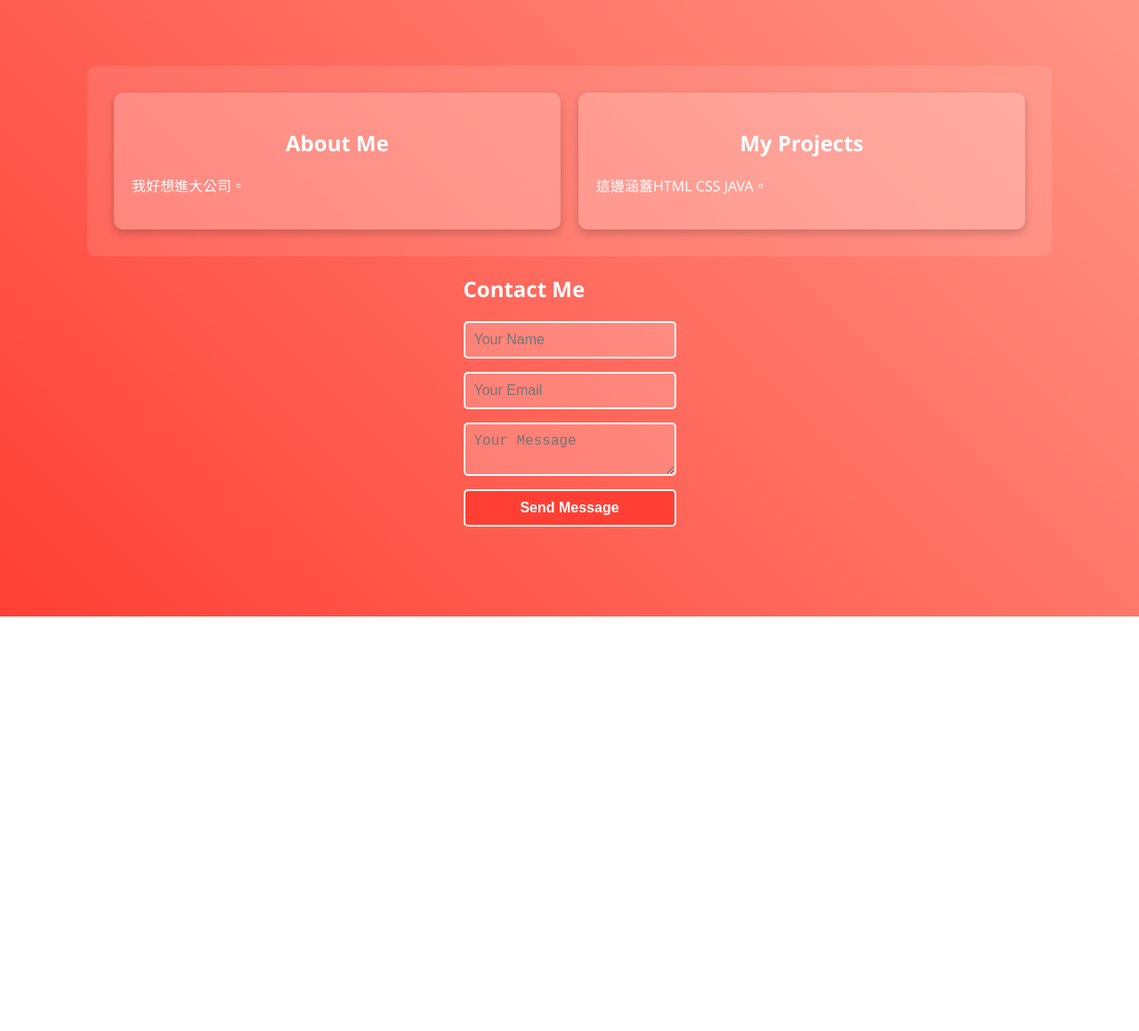
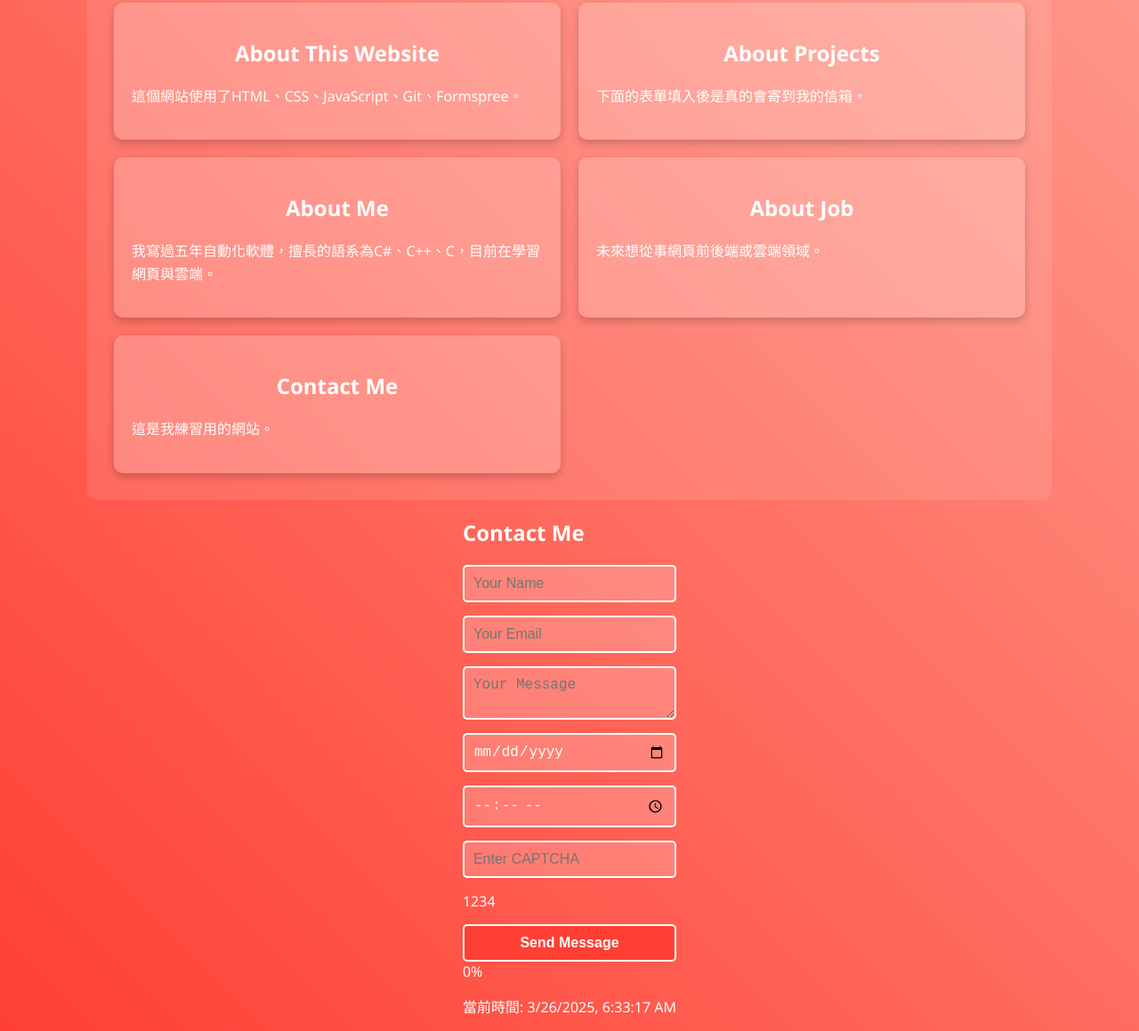
Before and after one commit to Bela-git/repp, a plain HTML site: page index.html in a window 1280 px wide. Shown: the part 107-1266 px from the top of the page at 89% size. Before the commit the page ends 800 px from the top, so only its background shows below. Drawn offline with Linux system fonts and the light colour scheme.

Commit message:
加入多個卡片

```diff
--- a/index.html
+++ b/index.html
@@ -189,47 +189,103 @@
     <!-- 主頁面內容 -->
     <div class="container">
         <div class="card">
-            <h2>About Me</h2>
+            <h2>About This Website</h2>
             <p>
-                我好想進大公司。
+                這個網站使用了HTML、CSS、JavaScript、Git、Formspree。
             </p>
         </div>
         <div class="card">
-            <h2>My Projects</h2>
+            <h2>About Projects</h2>
             <p>
-                這邊涵蓋HTML CSS JAVA。
+                下面的表單填入後是真的會寄到我的信箱。
+            </p>
+        </div>
+          <!-- 第三個卡片 -->
+    <div class="card">
+        <h2>About Me</h2>
+        <p>
+            我寫過五年自動化軟體，擅長的語系為C#、C++、C，目前在學習網頁與雲端。
+        </p>
+    </div>
+
+    <!-- 第四個卡片 -->
+    <div class="card">
+        <h2>About Job</h2>
+        <p>
+            未來想從事網頁前後端或雲端領域。
+        </p>
+    </div>
+
+
+    <!-- 第六個卡片 -->
+    <div class="card">
+        <h2>Contact Me</h2>
+        <p>
+            這是我練習用的網站。
         </p>
     </div>
     </div>
 
-    <!-- 聯繫表單 -->
+   <!-- 表單與進度條 -->
    <section id="contact">
     <h2>Contact Me</h2>
-        <form action="https://formspree.io/f/mrbplrpz" method="POST">
+    <form id="contactForm" action="https://formspree.io/f/mrbplrpz" method="POST">
         <input type="text" id="name" name="name" placeholder="Your Name" required />
         <input type="email" id="email" name="email" placeholder="Your Email" required />
         <textarea id="message" name="message" placeholder="Your Message" required></textarea>
+
+        <!-- 日期與時間輸入 -->
+        <input type="date" id="date" name="date" required />
+        <input type="time" id="time" name="time" required />
+
+        <!-- 驗證碼輸入 -->
+        <input type="text" id="captcha" name="captcha" placeholder="Enter CAPTCHA" required />
+        <div id="captchaImage">1234</div> <!-- 假的驗證碼顯示 -->
+
         <input type="submit" value="Send Message" />
     </form>
+
+    <div class="progress-bar">
+        <div class="progress" id="progressBar">0%</div>
+    </div>
+
+    <p>當前時間: <span id="currentTime"></span></p>
 </section>
 
     <script>
-        // 表單驗證和 AJAX 請求處理
-        document.getElementById('contactForm').addEventListener('submit', function(event) {
-            event.preventDefault(); // 防止表單默認提交行為
+        // 顯示當前時間
+        function updateTime() {
+            const now = new Date();
+            document.getElementById('currentTime').textContent = now.toLocaleString();
+        }
+        setInterval(updateTime, 1000); // 每秒更新時間
 
+        // 表單驗證和進度條更新
+        document.getElementById('contactForm').addEventListener('input', function () {
             const name = document.getElementById('name').value;
             const email = document.getElementById('email').value;
             const message = document.getElementById('message').value;
+            const date = document.getElementById('date').value;
+            const time = document.getElementById('time').value;
+            const captcha = document.getElementById('captcha').value;
 
-            // 表單驗證
-            if (!name || !email || !message) {
-                alert('請填寫所有欄位');
-                return;
-            }
+            // 計算填寫進度
+            let progress = 0;
+            if (name) progress += 20;
+            if (email) progress += 20;
+            if (message) progress += 20;
+            if (date) progress += 20;
+            if (time) progress += 10;
+            if (captcha) progress += 10;
 
-            // 模擬 AJAX 請求
-            alert(`謝謝，${name}！我們會儘快與您聯繫。`);
+            document.getElementById('progressBar').style.width = progress + '%';
+            document.getElementById('progressBar').textContent = progress + '%';
+        });
+
+        // 驗證碼生成簡單示範
+        document.getElementById('captchaImage').addEventListener('click', function () {
+            const captcha = Math.floor(1000 + Math.random() * 9000);
+            document.getElementById('captchaImage').textContent = captcha;
         });
     </script>
 </body>
```
Lines whose indentation alone changed are shown as unchanged.
